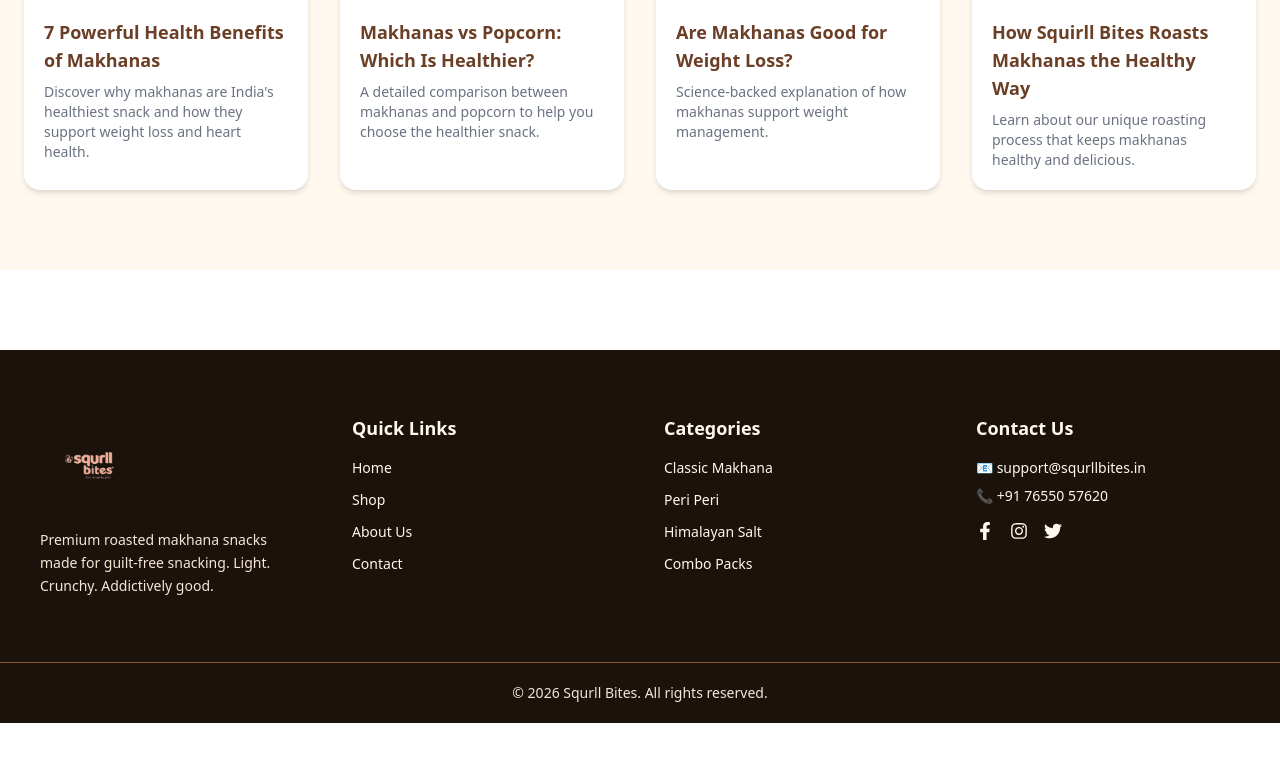
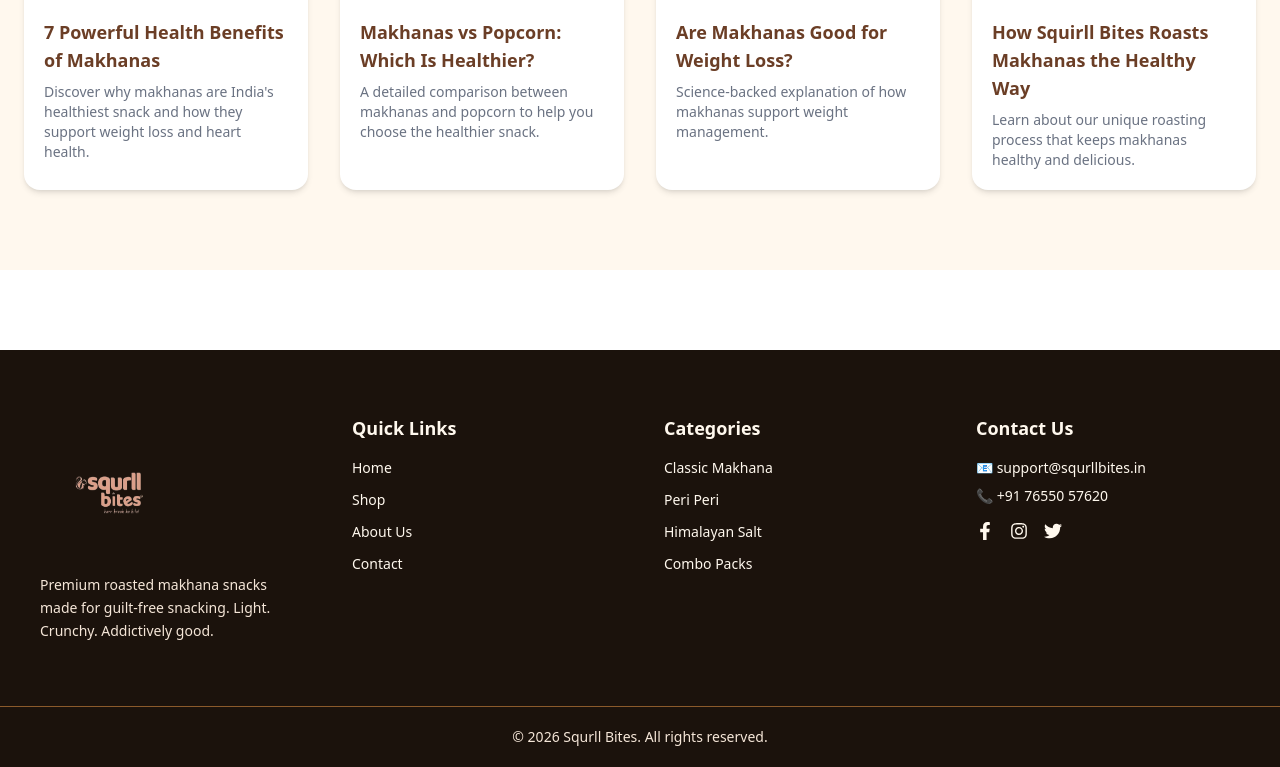
Before and after one commit to vikasya7/e-com, a React (Vite) app: page / in a window 1280 px wide. Shown: the part 1882-2649 px from the top of the page. Before the commit the page ends 2605 px from the top, so only its background shows below. Built offline with nearby package versions, Linux system fonts and the light colour scheme; no server answers.

Commit message:
logo size change

```diff
--- a/src/components/Footer.jsx
+++ b/src/components/Footer.jsx
@@ -13,7 +13,7 @@
       <img
         src="hero/squirll.png"
         alt="Squrll Bites"
-        className="max-w-[100px] h-auto mb-4 brightness-110"
+        className="max-w-[140px] h-38 mb-2 brightness-100"
       />
       <p className="text-sm leading-relaxed text-[#F5E6D8]">
         Premium roasted makhana snacks made for guilt-free snacking.
```
